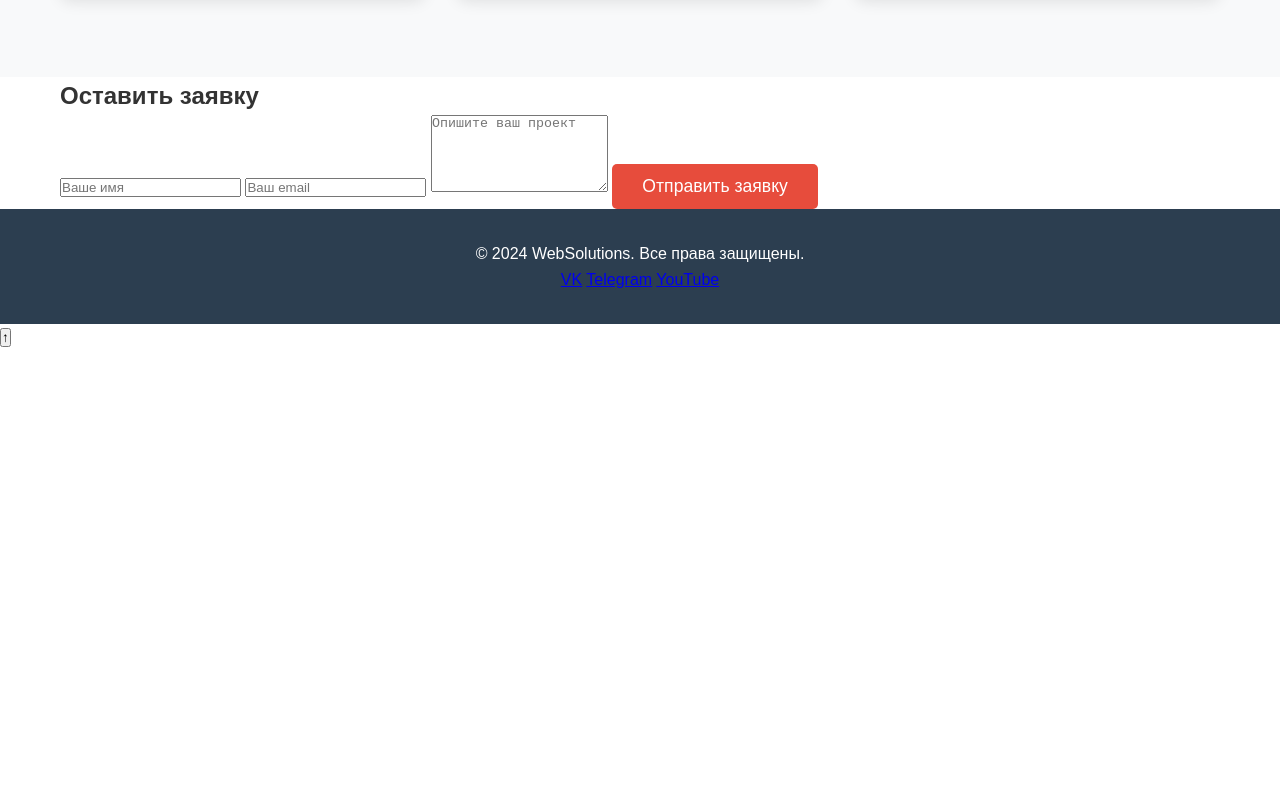
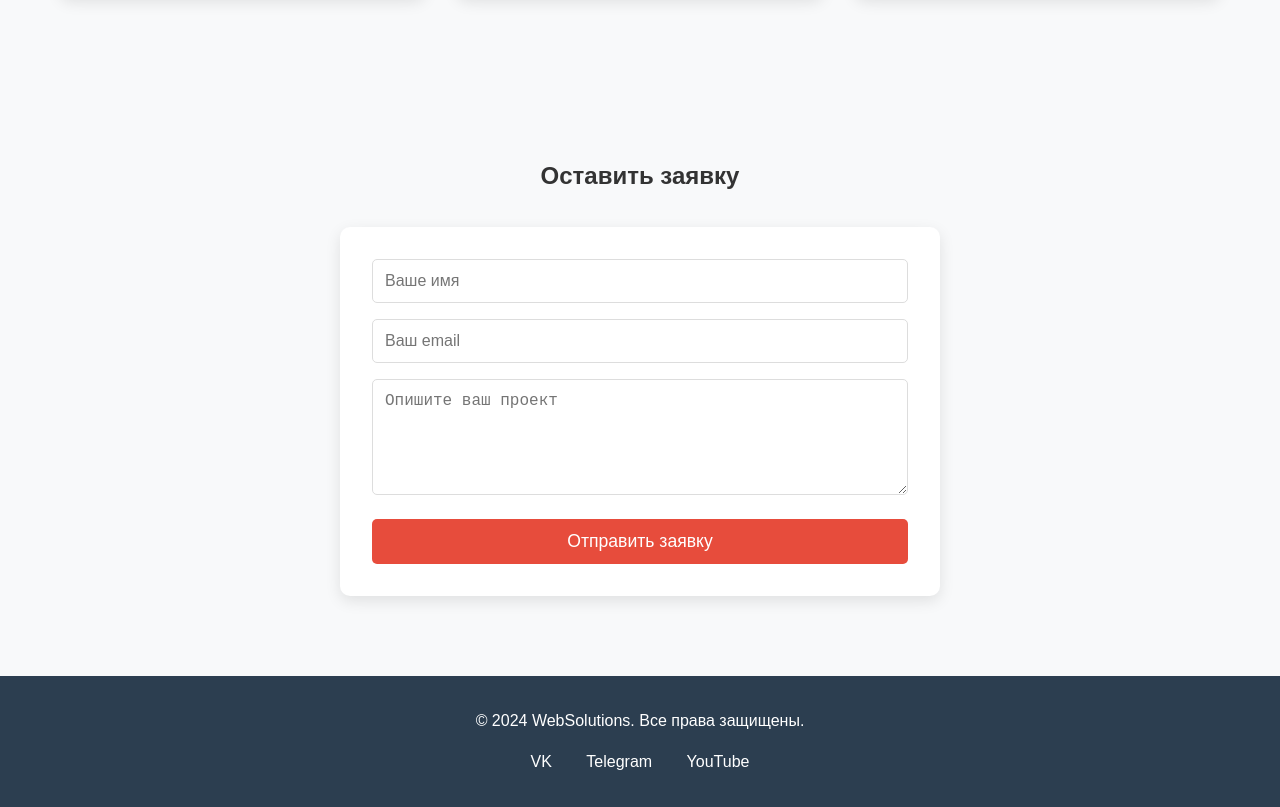
Before and after one commit to MoonWalk625/MoonWalk625.github.io, a plain HTML site: page index.html in a window 1280 px wide. Shown: the part 791-1598 px from the top of the page. Before the commit the page ends 1141 px from the top, so only its background shows below. Drawn offline with Linux system fonts and the light colour scheme.

Commit message:
Update style.css

```diff
--- a/css/style.css
+++ b/css/style.css
@@ -191,3 +191,74 @@ body {
     text-align: center;
     padding: 2rem 0;
 }
+/* Социальные ссылки */
+.social-links {
+    margin-top: 1rem;
+}
+
+.social-links a {
+    margin: 0 15px;
+    color: var(--white);
+    text-decoration: none;
+    font-weight: 500;
+}
+
+.social-links a:hover {
+    text-decoration: underline;
+}
+
+/* Форма заявки */
+.contact-form-section {
+    padding: 80px 0;
+    background: var(--light-bg);
+}
+
+.contact-form-section h2 {
+    text-align: center;
+    margin-bottom: 2rem;
+}
+
+.contact-form {
+    max-width: 600px;
+    margin: 0 auto;
+    background: var(--white);
+    padding: 2rem;
+    border-radius: 10px;
+    box-shadow: 0 5px 15px rgba(0,0,0,0.1);
+}
+
+.contact-form input,
+.contact-form textarea {
+    width: 100%;
+    padding: 12px;
+    margin-bottom: 1rem;
+    border: 1px solid #ddd;
+    border-radius: 5px;
+    font-size: 1rem;
+}
+
+.contact-form button {
+    width: 100%;
+}
+
+/* Кнопка "Наверх" */
+.back-to-top {
+    position: fixed;
+    bottom: 30px;
+    right: 30px;
+    background: var(--secondary-color);
+    color: var(--white);
+    border: none;
+    width: 50px;
+    height: 50px;
+    border-radius: 50%;
+    font-size: 1.5rem;
+    cursor: pointer;
+    display: none;
+    z-index: 1000;
+    box-shadow: 0 2px 10px rgba(0,0,0,0.2);
+}
+
+.back-to-top:hover {
+    background: #C0392B;
+}
```
